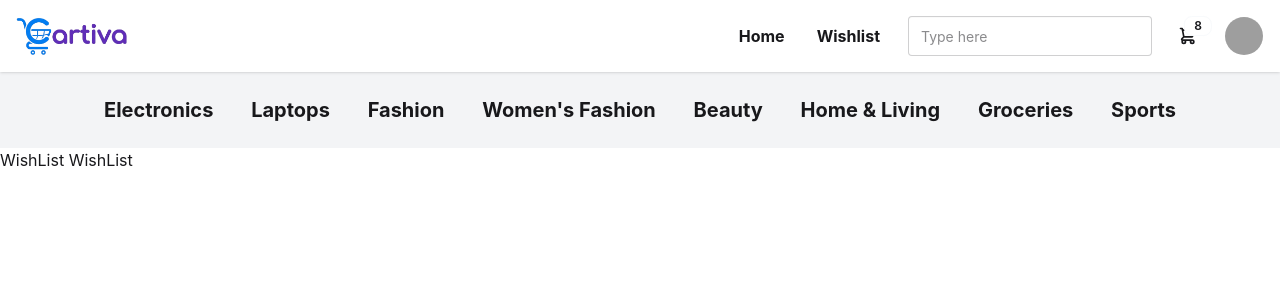
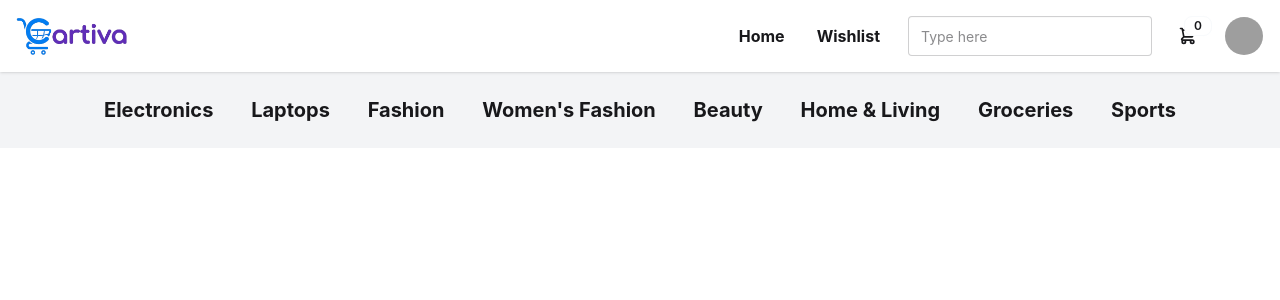
Before and after one commit to Prashant6307/Cartiva, a React (Vite) app: page /wishlist in a window 1280 px wide. Shown: the top 300 px of the page. Built offline with nearby package versions, Linux system fonts and the light colour scheme; grey boxes are pictures that could not be loaded.

Commit message:
built cart, wishList page

```diff
--- a/package.json
+++ b/package.json
@@ -18,6 +18,7 @@
     "react-icons": "^5.7.0",
     "react-redux": "^9.3.0",
     "react-router-dom": "^7.18.2",
+    "redux-persist": "^6.0.0",
     "tailwindcss": "^4.3.3"
   },
   "devDependencies": {
--- a/src/components/AllProduct.jsx
+++ b/src/components/AllProduct.jsx
@@ -1,27 +1,86 @@
+import { useDispatch, useSelector } from "react-redux"
+import { addItems, removeItem } from "../utils/cartSlice"
+import { addWishlistItem, removeWishlistItem } from "../utils/wishListSlice"
 
 
-function AllProduct({ title, price, thumbnail, description, availability }) {
+
+function AllProduct({ product }) {
+    const cart = useSelector(store => store.cart.items)
+    const wishList = useSelector(store => store.wishList.items)
+    console.log(product);
+
+    const dispatch = useDispatch()
+
+    const isAdded = cart.some(
+        item => item.id === product.id
+    )
+    const isWishListAdded = wishList.some(
+        item => item.id === product.id
+    )
+
+
     return (
         <div>
             <div className="card bg-base-100 w-96 shadow-sm">
                 <figure>
                     <img
-                        src={thumbnail}
+                        src={product.thumbnail}
                         alt="Shoes" />
                 </figure>
                 <div className="card-body">
                     <h2 className="card-title flex flex-wrap">
-                        {title}
+                        {product.title}
 
-                        <div className="badge badge-secondary">{availability}</div>
-                        <p>${price}</p>
+                        <div className="badge badge-secondary">{product.availabilityStatus}</div>
+                        <p>${product.price}</p>
                     </h2>
-                    <p>{description}</p>
+                    <p>{product.description}</p>
                     <div className="card-actions justify-end">
-                        <button className="btn btn-square btn-xs sm:btn-sm md:btn-md">
-                            <svg xmlns="http://www.w3.org/2000/svg" fill="none" viewBox="0 0 24 24" strokeWidth="2.5" stroke="currentColor" className="size-[1.2em]"><path strokeLinecap="round" strokeLinejoin="round" d="M21 8.25c0-2.485-2.099-4.5-4.688-4.5-1.935 0-3.597 1.126-4.312 2.733-.715-1.607-2.377-2.733-4.313-2.733C5.1 3.75 3 5.765 3 8.25c0 7.22 9 12 9 12s9-4.78 9-12Z" /></svg>
+                        <button onClick={() => {
+                            if (isWishListAdded) {
+                                dispatch(removeWishlistItem(product.id));
+                            } else {
+                                dispatch(addWishlistItem(product));
+                            }
+                        }} className="btn btn-square btn-xs sm:btn-sm md:btn-md">
+                            {isWishListAdded ? (
+                                // Filled heart
+                                <svg
+                                    xmlns="http://www.w3.org/2000/svg"
+                                    viewBox="0 0 24 24"
+                                    fill="currentColor"
+                                    className="size-[1.2em]"
+                                    title="add"
+                                >
+                                    <title>Remove from Wishlist</title>
+                                    <path d="M11.645 20.91l-.007-.003-.022-.012a15.247 15.247 0 01-.383-.218 25.18 25.18 0 01-4.244-3.17C4.688 15.36 2.25 12.39 2.25 8.75 2.25 5.66 4.71 3.25 7.75 3.25c1.75 0 3.42.82 4.5 2.11 1.08-1.29 2.75-2.11 4.5-2.11 3.04 0 5.5 2.41 5.5 5.5 0 3.64-2.438 6.61-4.738 8.757a25.18 25.18 0 01-4.244 3.17 15.247 15.247 0 01-.383.218l-.022.012-.007.003-.003.001a.75.75 0 01-.708 0l-.003-.001z" />
+                                </svg>
+                            ) : (
+                                // Outline heart
+                                <svg
+                                    xmlns="http://www.w3.org/2000/svg"
+                                    fill="none"
+                                    viewBox="0 0 24 24"
+                                    strokeWidth="2.5"
+                                    stroke="currentColor"
+                                    className="size-[1.2em]"
+                                >
+                                    <title>Add to Wishlist</title>
+                                    <path
+                                        strokeLinecap="round"
+                                        strokeLinejoin="round"
+                                        d="M21 8.25c0-2.485-2.099-4.5-4.688-4.5-1.935 0-3.597 1.126-4.312 2.733-.715-1.607-2.377-2.733-4.313-2.733C5.1 3.75 3 5.765 3 8.25c0 7.22 9 12 9 12s9-4.78 9-12Z"
+                                    />
+                                </svg>
+                            )}
                         </button>
-                        <button className="btn btn-xs sm:btn-sm md:btn-md ">Add to Cart</button>
+                        <button onClick={() => {
+                            if (isAdded) {
+                                dispatch(removeItem(product.id));
+                            } else {
+                                dispatch(addItems(product));
+                            }
+                        }} className="btn btn-xs sm:btn-sm md:btn-md ">{isAdded ? "Remove from Cart" : "Add to Cart"}</button>
                     </div>
                 </div>
             </div>
--- a/src/components/Cart.jsx
+++ b/src/components/Cart.jsx
@@ -1,8 +1,16 @@
+import { useSelector } from "react-redux"
+import AllProduct from "./AllProduct"
 
 function Cart() {
+  const cart = useSelector(store => store.cart.items)
   return (
     <div>
-
+      {cart.map((item) => (
+        <AllProduct
+          key={item.id}
+          product={item}
+        />
+      ))}
     </div>
   )
 }
--- a/src/components/Category.jsx
+++ b/src/components/Category.jsx
@@ -22,14 +22,11 @@ function Category() {
     return (
         <div className="flex flex-wrap gap-4 mt-4 p-4 justify-center">
             {
-    prodCategory.map((item)=>(
+                prodCategory.map((item) => (
                     <AllProduct
                         key={item.id}
-        title={item.title}
-        price={item.price}
-        thumbnail={item.thumbnail}
-        description={item.description}
-        availability={item.availabilityStatus} />
+                        product={item}
+                    />
                 ))
             }
         </div>
--- a/src/components/Hero.jsx
+++ b/src/components/Hero.jsx
@@ -21,7 +21,10 @@ function Hero() {
     return (
         <div className="flex flex-wrap gap-4 mt-4 p-4 justify-center">
             {product.map((item) => (
-                <AllProduct key={item.id} title={item.title} price={item.price} thumbnail={item.thumbnail} description={item.description} availability={item.availabilityStatus} />
+                <AllProduct
+                    key={item.id}
+                    product={item}
+                />
             ))}
         </div>
     )
--- a/src/components/Navbar.jsx
+++ b/src/components/Navbar.jsx
@@ -1,7 +1,15 @@
-import { Link } from "react-router-dom"
+import { useSelector } from "react-redux"
+import { Link, useNavigate } from "react-router-dom"
 
 
 function Navbar() {
+
+    const navigate = useNavigate()
+    const cart = useSelector(store => store.cart.items)
+    const totalPrice = cart.reduce(
+    (total, item) => total + item.price,
+    0
+);
     return (
         <nav >
             <div className="navbar bg-base-100 shadow-sm p-4">
@@ -20,17 +28,17 @@ function Navbar() {
                         <div tabIndex={0} role="button" className="btn btn-ghost btn-circle">
                             <div className="indicator">
                                 <svg xmlns="http://www.w3.org/2000/svg" className="h-5 w-5" fill="none" viewBox="0 0 24 24" stroke="currentColor"> <path strokeLinecap="round" strokeLinejoin="round" strokeWidth="2" d="M3 3h2l.4 2M7 13h10l4-8H5.4M7 13L5.4 5M7 13l-2.293 2.293c-.63.63-.184 1.707.707 1.707H17m0 0a2 2 0 100 4 2 2 0 000-4zm-8 2a2 2 0 11-4 0 2 2 0 014 0z" /> </svg>
-                                <span className="badge badge-sm indicator-item">8</span>
+                                <span className="badge badge-sm indicator-item">{cart.length}</span>
                             </div>
                         </div>
                         <div
                             tabIndex={0}
                             className="card card-sm dropdown-content bg-base-100 z-1 mt-3 w-52 shadow">
                             <div className="card-body">
-                                <span className="text-lg font-bold">8 Items</span>
-                                <span className="text-info">Subtotal: $999</span>
+                                <span className="text-lg font-bold">{cart.length} Items</span>
+                                <span className="text-info">Subtotal: ${totalPrice.toFixed(2)}</span>
                                 <div className="card-actions">
-                                    <button className="btn btn-primary btn-block">View cart</button>
+                                    <button onClick={()=>navigate("/cart")} className="btn btn-primary btn-block">View cart</button>
                                 </div>
                             </div>
                         </div>
@@ -40,7 +48,7 @@ function Navbar() {
                             <div className="w-10 rounded-full">
                                 <img
                                     alt="Tailwind CSS Navbar component"
-                                    src="https://img.daisyui.com/images/stock/photo-1534528741775-53994a69daeb.webp" />
+                                    src="https://encrypted-tbn0.gstatic.com/images?q=tbn:ANd9GcSWOGlQ76SovrE7eSFw9Mpm_sK1_G9QwpiAzDk6pLuSNg&s=10" />
                             </div>
                         </div>
                         <ul
--- a/src/components/WishList.jsx
+++ b/src/components/WishList.jsx
@@ -1,10 +1,19 @@
+import { useSelector } from "react-redux"
+import AllProduct from "./AllProduct"
 
 
 function WishList() {
+    const wishList = useSelector(store => store.wishList.items)
+    console.log(wishList);
+
     return (
         <div>
-            WishList
-            WishList
+            {wishList.map((item) => (
+                <AllProduct
+                    key={item.id}
+                    product={item}
+                />
+            ))}
         </div>
     )
 }
--- a/src/utils/cartSlice.js
+++ b/src/utils/cartSlice.js
@@ -4,7 +4,7 @@ import { createSlice } from "@reduxjs/toolkit";
 const cartSlice = createSlice({
     name: "cart",
     initialState:{
-        items:[]
+        items:[],
     },
     reducers:{
         addItems:(state, action)=>{
--- a/src/utils/store.js
+++ b/src/utils/store.js
@@ -2,14 +2,15 @@ import { configureStore } from "@reduxjs/toolkit";
 import cartSlice from "./cartSlice"
 import productSlice from "./productSlice"
 import categorySlice from "./categorySlice"
+import wishListSlice from "./wishListSlice"
 
 
 const store = configureStore({
     reducer:{
         cart: cartSlice,
         products: productSlice,
-        category: categorySlice
-
+        category: categorySlice,
+        wishList: wishListSlice
     }
 })
 
--- /dev/null
+++ b/src/utils/wishListSlice.js
@@ -0,0 +1,23 @@
+import { createSlice } from "@reduxjs/toolkit";
+
+
+const wishListSlice = createSlice({
+    name: "wishList",
+    initialState:{
+        items:[]
+    },
+    reducers:{
+        addWishlistItem:(state, action)=>{
+            state.items.push(action.payload)
+        },
+        removeWishlistItem:(state, action)=>{
+            state.items = state.items.filter(
+            (item) => item.id !== action.payload
+        )
+        }
+
+    }
+})
+
+export const { addWishlistItem, removeWishlistItem } = wishListSlice.actions
+export default wishListSlice.reducer
```
Also changed, not shown: src/App.jsx (+10 -2 lines), 1 other file (tests, documents, lock files or other folders). Lines whose indentation alone changed are shown as unchanged.
